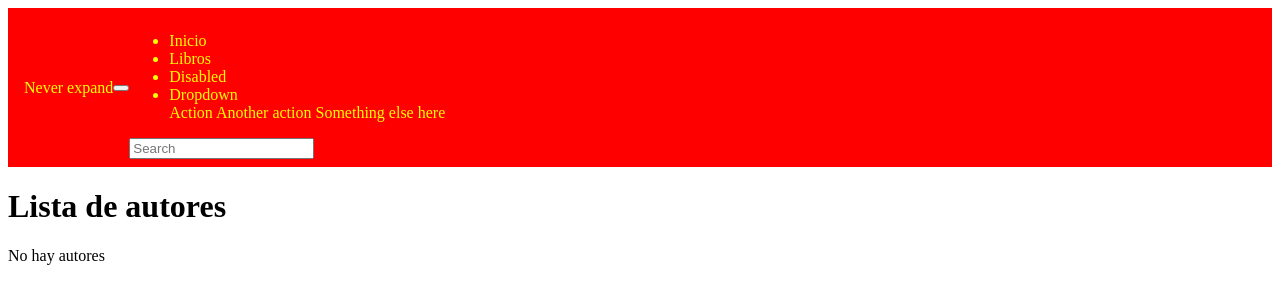
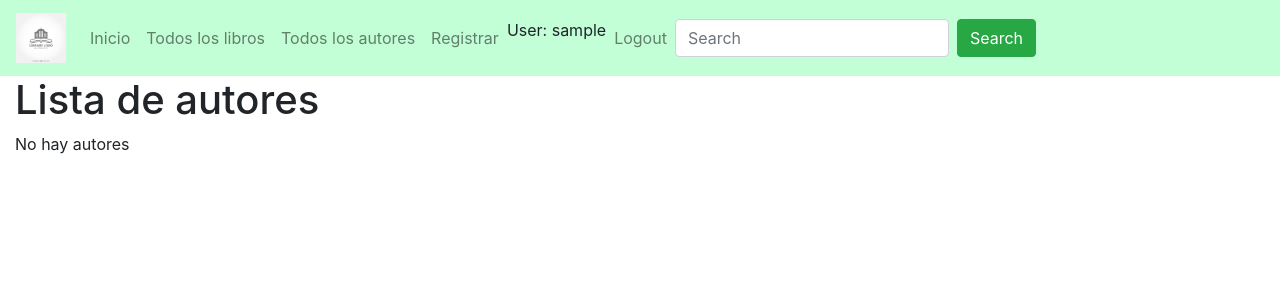
Before and after one commit to pablotose/leebien_iaw, a Django app: page /autores/ in a window 1280 px wide. Shown: the top 304 px of the page. Run offline with Django 3.2, Linux system fonts and the light colour scheme; the visitor is signed in with stand-in values (Sample User, id 1); data that the repository does not hold is empty; some libraries are stand-ins or nearby versions.

Commit message:
Diseño de Bootstrap arreglado y añadir login_required

```diff
--- a/catalogo/static/catalogo/css/navbar.css
+++ b/catalogo/static/catalogo/css/navbar.css
@@ -8,24 +8,16 @@
 .bg-dark {
     background-color: red;
 }
-.navbar {
-    position: relative;
-    display: -ms-flexbox;
-    display: inline-flex;
-    -ms-flex-wrap: wrap;
-    flex-wrap: wrap;
-    -ms-flex-align: center;
-    align-items: center;
-    -ms-flex-pack: justify;
-    justify-content: space-between;
-    padding: .5rem 1rem;
+
+.navbar-expand {
+
 }
+
 .pruebaso {
     background-color: red;
 }
 nav, a {
-    color: yellow;
-    text-decoration: none;
+
 }
 .navbar-link {
     display: inline-flex;
--- a/catalogo/templates/base_generic.html
+++ b/catalogo/templates/base_generic.html
@@ -3,24 +3,56 @@
 <head>
 
   {% block title %}<title>LEEBIEN</title>{% endblock %}
-  {% load static %}
+
   <meta charset="utf-8">
   <meta name="viewport" content="width=device-width, initial-scale=1">
-  <!--<link rel="stylesheet" href="https://maxcdn.bootstrapcdn.com/bootstrap/3.3.7/css/bootstrap.min.css">-->
-  <link rel="stylesheet" type="text/css" href="{% static 'catalogo/css/navbar.css' %}">
-  <script src="https://ajax.googleapis.com/ajax/libs/jquery/1.12.4/jquery.min.js"></script>
-  <script src="https://maxcdn.bootstrapcdn.com/bootstrap/3.3.7/js/bootstrap.min.js"></script>
-
+  <link rel="stylesheet" href="https://maxcdn.bootstrapcdn.com/bootstrap/4.5.2/css/bootstrap.min.css">
+  <script src="https://ajax.googleapis.com/ajax/libs/jquery/3.5.1/jquery.min.js"></script>
+  <script src="https://cdnjs.cloudflare.com/ajax/libs/popper.js/1.16.0/umd/popper.min.js"></script>
+  <script src="https://maxcdn.bootstrapcdn.com/bootstrap/4.5.2/js/bootstrap.min.js"></script>
   <!-- Add additional CSS in static file -->
 </head>
 
 <body>
 
-  <div class="container-fluid">
+  <nav class="navbar navbar-expand-sm navbar-light" style="background-color: #C2FFD6";>
+  <!-- Brand/logo -->
+  <a class="navbar-brand" href="#">
+    <img src="/static/catalogo/img/logo_biblio.jpg" alt="Logo" style="width:50px;">
+  </a>
+  <!-- Links -->
+  <ul class="navbar-nav">
+    <li class="nav-item">
+      <a class="nav-link" href="{% url 'index' %}">Inicio</a>
+    </li>
+    <li class="nav-item">
+      <a class="nav-link" href="{% url 'libros' %}">Todos los libros</a>
+    </li>
+    <li class="nav-item">
+      <a class="nav-link" href="{% url 'autores' %}">Todos los autores</a>
+    </li>
+    <li class="nav-item">
+      <a class="nav-link" href="{% url 'signup'%}">Registrar</a>
+    </li>
+    {% if user.is_authenticated %}
+    <li>User: {{ user.get_username }}</li>
+    <li class="nav-item">
+      <a class="nav-link" href="{% url 'logout' %}?next={{request.path}}">Logout</a>
+    </li>
+    {% else %}
+    <li class="nav-item">
+      <a class="nav-link" href="{% url 'login' %}?next={{request.path}}">Login</a>
+    </li>
+    {% endif %}
+     <form class="form-inline" action="/action_page.php">
+    <input class="form-control mr-sm-2" type="text" placeholder="Search">
+    <button class="btn btn-success" type="submit">Search</button>
+  </form>
+  </ul>
+</nav>
 
-    <div class="row">
-      <div class="col-sm-2">
-      {% block sidebar %}
+<div class="container-fluid">
+</div>
       <!--
       <ul class="sidebar-nav">
           <li><a href="{% url 'index' %}">Inicio</a></li>
@@ -36,7 +68,7 @@
       </ul>
 
   </ul>-->
-  <div class="pruebaso">
+  <!--<div class="pruebaso">
     <nav class="navbar navbar-dark bg-dark">
   <a class="navbar-brand" href="#">Never expand</a>
   <button class="navbar-toggler" type="button" data-toggle="collapse" data-target="#navbarsExample01" aria-controls="navbarsExample01" aria-expanded="false" aria-label="Toggle navigation">
@@ -52,14 +84,20 @@
         <a class="nav-link" href="{% url 'libros' %}">Libros</a>
       </li>
       <li class="nav-item">
-        <a class="nav-link disabled" href="#" tabindex="-1" aria-disabled="true">Disabled</a>
+        <a class="nav-link disabled" href="{% url 'autores' %}" tabindex="-1" aria-disabled="true">Autores</a>
+      </li>
+      <li class="nav-item">
+        <a class="nav-link disablo" href="{% url 'signup'%}" tabindex="-1" aria-disabled="true">Registrar</a>
       </li>
       <li class="nav-item dropdown">
-        <a class="nav-link dropdown-toggle" href="#" id="dropdown01" data-toggle="dropdown" aria-haspopup="true" aria-expanded="false">Dropdown</a>
+       <a class="nav-link dropdown-toggle" href="{% url 'signup'%}" id="dropdown01" data-toggle="dropdown" aria-haspopup="true" aria-expanded="false">Registrar</a>
         <div class="dropdown-menu" aria-labelledby="dropdown01">
-          <a class="dropdown-item" href="#">Action</a>
-          <a class="dropdown-item" href="#">Another action</a>
-          <a class="dropdown-item" href="#">Something else here</a>
+          {% if user.is_authenticated %}
+          <li>User: {{ user.get_username }}</li>
+          <a class="dropdown-item" href="{% url 'logout'%}?next={{request.path}}">Logout</a>
+          {% else %}
+          <a class="dropdown-item" href="{% url 'login'%}">Login</a>
+          {% endif %}
         </div>
       </li>
     </ul>
@@ -67,9 +105,9 @@
       <input class="form-control" type="text" placeholder="Search" aria-label="Search">
     </form>
   </div>
-</nav>
+</nav>-->
 </div>
-     {% endblock %}
+
       </div>
       <div class="col-sm-10 ">
       {% block content %}{% endblock %}
--- a/catalogo/views.py
+++ b/catalogo/views.py
@@ -7,6 +7,7 @@ from django.contrib.auth import login, authenticate
 from django.contrib.auth.forms import UserCreationForm
 from django.shortcuts import render, redirect
 from django.contrib.auth.decorators import login_required
+
 
 def signup(request):
     if request.method == 'POST':
@@ -48,6 +49,7 @@ class BookListView(generic.ListView):
     #def get_queryset(self):
     #    return Libro.objects.filter(title_icontains='mierda')[:5]
 
+
 class BookDetailView(generic.DetailView):
     model = Libro
     template_name = 'catalog/detalle_libro.html'
@@ -62,3 +64,8 @@ class AutoDetailView(generic.DetailView):
     model = Autor
     template_name = 'catalog/detalle_autor.html'
     context_object_name = 'Autor'
+
+def auth(request):
+    if request.user.is_authenticated:
+        return render(request, "catalog/lista_libros.html")
+    return redirect('/accounts/login')
--- a/leebien/urls.py
+++ b/leebien/urls.py
@@ -35,6 +35,7 @@ urlpatterns = [
     url(r'^autores/$', views.AutoListView.as_view(),  name='autores'),
     url(r'^autors/(?P<pk>\d+)$', views.AutoDetailView.as_view(), name='detalle_autor'),
     url(r'^signup/$', views.signup, name='signup'),
+    url('auth/', views.auth, name='auth'),
 
 ]
 
```
Also changed, not shown: catalogo/static/catalogo/img/logo_biblio.jpg (added).
